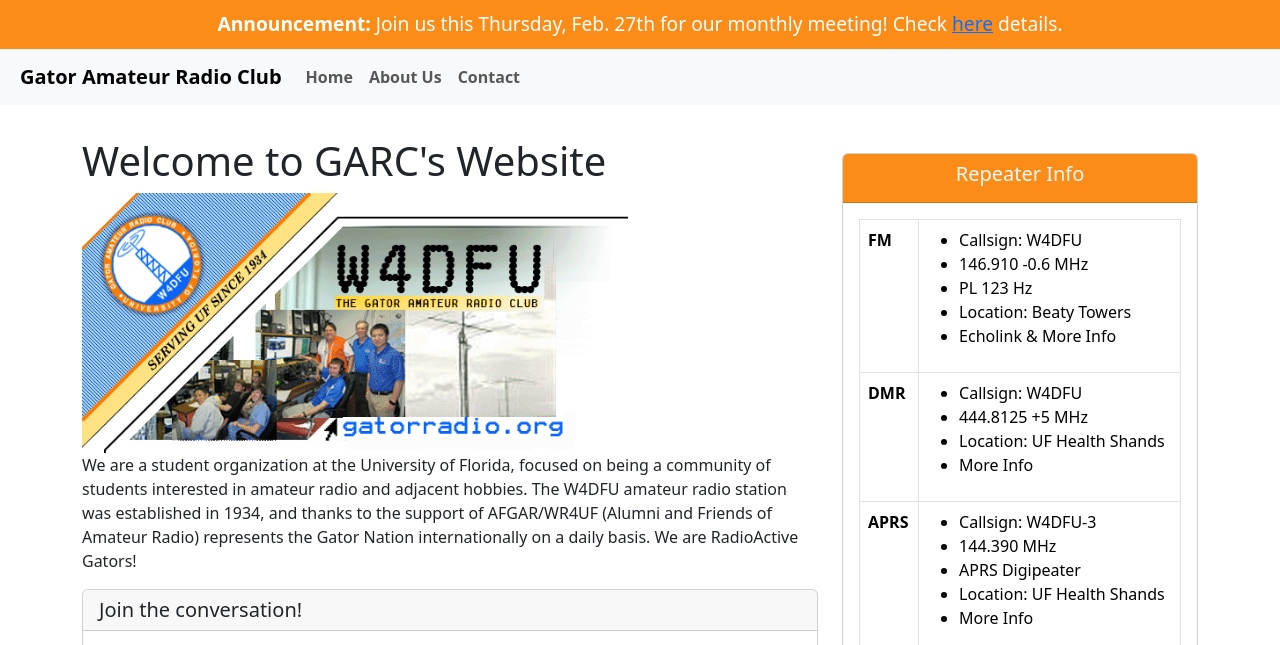
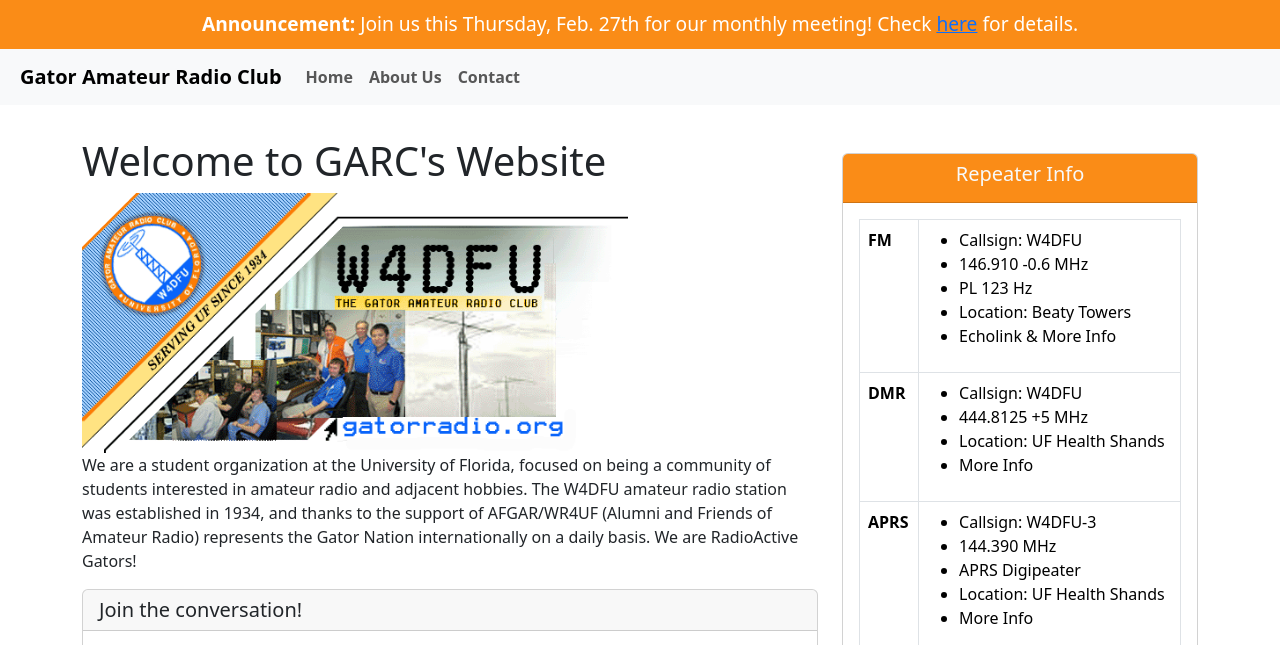
Before and after one commit to w4dfu/w4dfu.github.io, a plain HTML site: page index.html in a window 1280 px wide. Shown: the top 645 px of the page. Drawn offline with nearby package versions, Linux system fonts and the light colour scheme.

Commit message:
Edit header

```diff
--- a/index.html
+++ b/index.html
@@ -34,7 +34,7 @@
 
     <!-- Banner -->
     <div class="banner">
-        <strong>Announcement:</strong> Join us this Thursday, Feb. 27th for our monthly meeting! Check <a href="upcoming-meeting.html">here</a> details.
+        <strong>Announcement:</strong> Join us this Thursday, Feb. 27th for our monthly meeting! Check <a href="upcoming-meeting.html">here</a> for details.
     </div>
 
     <!-- Navbar -->
```
